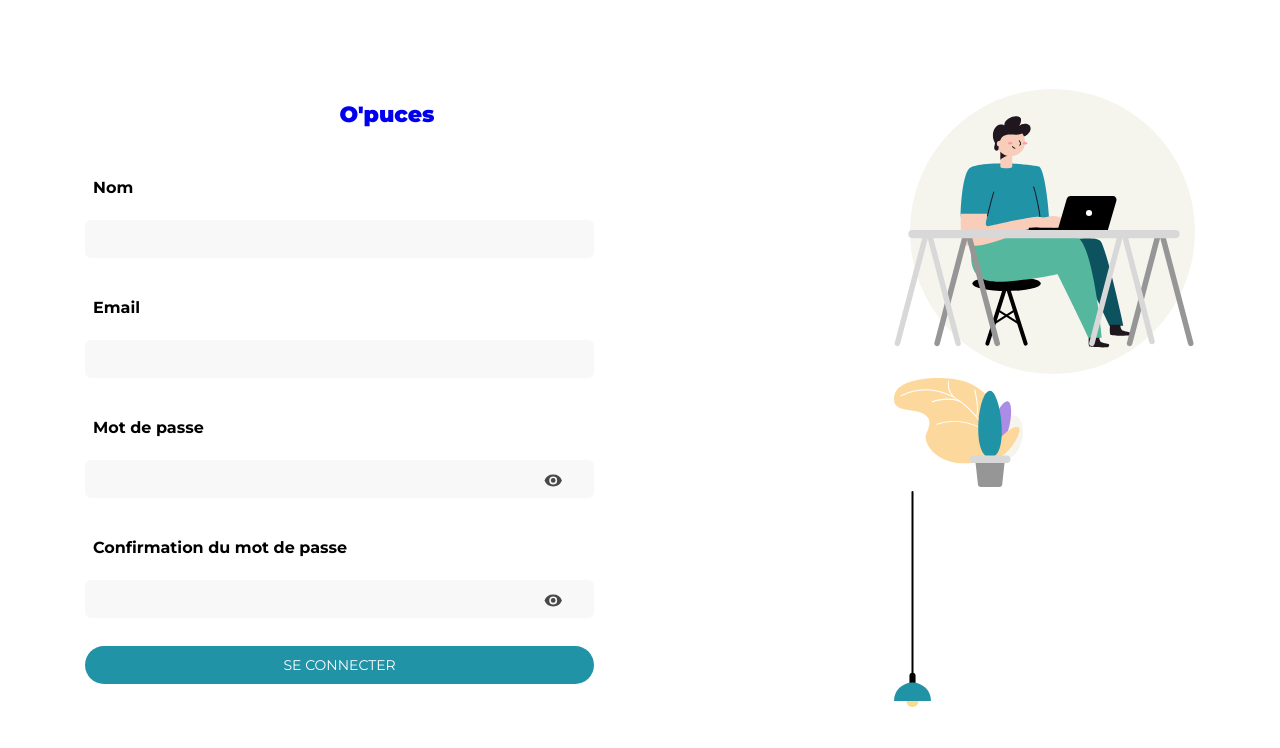
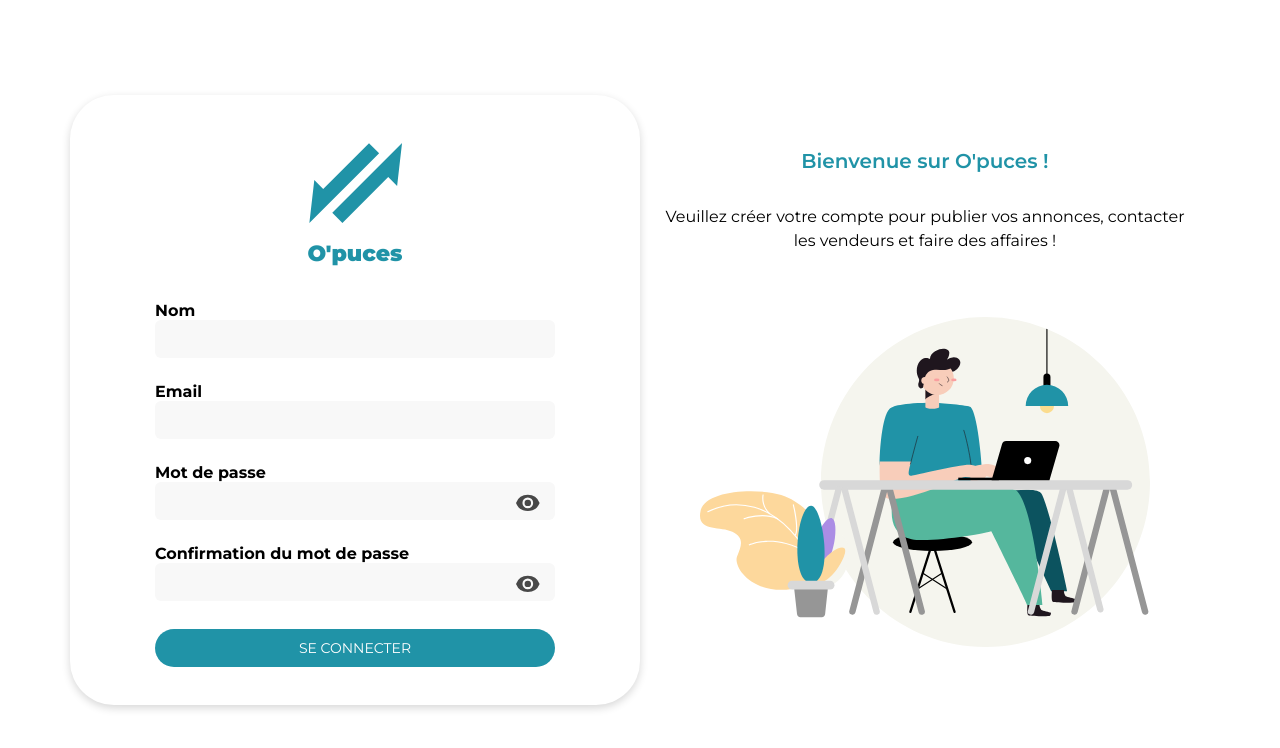
Before and after one commit to Gaetan-CRISTINA/Projet-OPuces-Front, a Vue app in the folder opuces/: page /create-user in a window 1280 px wide. Shown: the top 748 px of the page. Built offline with nearby package versions, Linux system fonts and the light colour scheme; no server answers.

Commit message:
page create user OK

```diff
--- a/opuces/src/components/atoms/PictoEye.vue
+++ b/opuces/src/components/atoms/PictoEye.vue
@@ -1,7 +1,9 @@
 <template>
-  <div>
+  <div
+  v-on:click="showHideText"
+  >
 
-      <svg style="fill: #484848;" width="23.613" height="21.797" slot="" xmlns="http://www.w3.org/2000/svg" viewBox="0 0 17.431 11.885"><path class="a" d="M10.215,6.75A9.371,9.371,0,0,0,1.5,12.692a9.363,9.363,0,0,0,17.431,0A9.371,9.371,0,0,0,10.215,6.75Zm0,9.9a3.962,3.962,0,1,1,3.962-3.962A3.963,3.963,0,0,1,10.215,16.654Zm0-6.339a2.377,2.377,0,1,0,2.377,2.377A2.374,2.374,0,0,0,10.215,10.315Z" transform="translate(-1.5 -6.75)"/></svg>
+      <svg class="picto-eye" style="fill: #484848;" width="23.613" height="21.797" slot="" xmlns="http://www.w3.org/2000/svg" viewBox="0 0 17.431 11.885"><path class="a" d="M10.215,6.75A9.371,9.371,0,0,0,1.5,12.692a9.363,9.363,0,0,0,17.431,0A9.371,9.371,0,0,0,10.215,6.75Zm0,9.9a3.962,3.962,0,1,1,3.962-3.962A3.963,3.963,0,0,1,10.215,16.654Zm0-6.339a2.377,2.377,0,1,0,2.377,2.377A2.374,2.374,0,0,0,10.215,10.315Z" transform="translate(-1.5 -6.75)"/></svg>
 
 
   </div>
@@ -10,12 +12,17 @@
 <script>
 export default {
   name: 'PictoEye',
+  methods: {
+    showHideText: function(evt){
+          evt.preventDefault();
+          this.$emit('displayHidePassword', evt);
+      }
+  },
 }
 </script>
 
 <style scoped lang="scss">
 svg:hover {
-  transition: all .3s;
-  fill: #2093A7;
+  cursor:pointer;
 }
 </style>
--- a/opuces/src/components/organisms/CardsList.vue
+++ b/opuces/src/components/organisms/CardsList.vue
@@ -7,7 +7,6 @@
 
             <Card :classifiedProps="classified" />
         </span>
-
     </div>
 </template>
 
--- a/opuces/src/components/organisms/PageRegister.vue
+++ b/opuces/src/components/organisms/PageRegister.vue
@@ -1,54 +1,51 @@
 <template>
   <div class="main-container">
-    <div class="connexion">
+    <!-- <div class="connexion"> -->
       <div class="left">
-
         <div>
-          <router-link
-            :to="{name: 'Home'}"
-            >
-              <Logo />
+          <router-link :to="{ name: 'Home' }">
+            <div class="home-link">
+              <Logo class="logo" />
               <h1>O'puces</h1>
+            </div>
           </router-link>
         </div>
 
-
         <form @submit="handleSubmit">
           <h6>Nom</h6>
-        <input v-model="username" type="text" name="username" class="username" />
-          <div
-            class="error"
-            v-if="usernameEmpty"
-          >
+          <input
+            v-model="username"
+            type="text"
+            name="username"
+            class="username"
+          />
+          <div class="error" v-if="usernameEmpty">
             Vous devez saisir un nom d'utilisateur
           </div>
 
           <h6>Email</h6>
           <input v-model="email" type="email" name="email" class="email" />
-          <div
-            class="error"
-            v-if="emailEmpty"
-            >
-            Vous devez saisir un email
-          </div>
+          <div class="error" v-if="emailEmpty">Vous devez saisir un email</div>
 
           <h6>Mot de passe</h6>
           <label class="eye-label">
-          <svg class="icon icon-eye">
+            <!-- <svg class="icon icon-eye">
               <use xlink:href="#icon-eye"></use>
-          </svg>
-          <input v-model="password" type="password" name="password" class="password" />
+            </svg> -->
+            <input
+              v-model="password"
+              type="password"
+              name="password"
+              class="password"
+            />
+            <PictoEye
+            v-on:displayHidePassword="displayHidePassword"
+            />
           </label>
-          <div
-            class="error"
-            v-if="passwordEmpty"
-          >
+          <div class="error" v-if="passwordEmpty">
             Vous devez saisir un password
           </div>
-          <div
-            class="error"
-            v-if="passwordTooShort"
-          >
+          <div class="error" v-if="passwordTooShort">
             Le mot de passe doit faire 8 caractères au minimum
           </div>
 
@@ -57,28 +54,29 @@
             <svg class="icon icon-eye">
               <use xlink:href="#icon-eye"></use>
             </svg>
-          <input v-model="passwordVerify" type="password" name="password" class="password" />
+            <input
+              v-model="passwordVerify"
+              type="password"
+              name="password"
+              class="password"
+            />
+            <PictoEye
+            v-on:displayHidePassword="displayHidePassword"
+            />
           </label>
-        <div
-            class="error"
-            v-if="passwordVerifyEmpty"
-        >
+          <div class="error" v-if="passwordVerifyEmpty">
             Vous devez confirmer le mot de passe
           </div>
 
-        <div
-            class="error"
-            v-if="passwordConfirm"
-        >
+          <div class="error" v-if="passwordConfirm">
             Les mots de passe ne correspondent pas.
           </div>
 
           <button href="#" class="--button connect">SE CONNECTER</button>
         </form>
-
       </div>
 
-      <svg class="spritesheet">
+      <!-- <svg class="spritesheet">
         <symbol id="icon-eye" viewBox="0 0 32 32">
           <title>eye</title>
           <path
@@ -86,16 +84,20 @@
             d="M10.215,6.75A9.371,9.371,0,0,0,1.5,12.692a9.363,9.363,0,0,0,17.431,0A9.371,9.371,0,0,0,10.215,6.75Zm0,9.9a3.962,3.962,0,1,1,3.962-3.962A3.963,3.963,0,0,1,10.215,16.654Zm0-6.339a2.377,2.377,0,1,0,2.377,2.377A2.374,2.374,0,0,0,10.215,10.315Z"
           ></path>
         </symbol>
-      </svg>
+      </svg> -->
 
       <div class="right">
-        <div class="Desktop">
-          <div class="IllusDesk"><IllusDesk /></div>
-          <div class="IllusFLowers"><IllusFLowers /></div>
-          <div class="IllusLamp"><IllusLamp /></div>
+        <!-- <div class="Desktop"> -->
+          <h3>Bienvenue sur O'puces !</h3>
+          <p>Veuillez créer votre compte pour publier vos annonces, contacter les vendeurs et faire des affaires !</p>
+          <img
+            class="illus-computer"
+            src="../../assets/svg/illus-computer.svg"
+            alt=""
+          />
+        <!-- </div> -->
       </div>
-      </div>
-    </div>
+    <!-- </div> -->
   </div>
 </template>
 
@@ -103,9 +105,7 @@
 
 <script>
 import Logo from "../atoms/Logo";
-import IllusFLowers from "../atoms/IllusFLowers";
-import IllusDesk from "../atoms/IllusDesk";
-import IllusLamp from "../atoms/IllusLamp";
+import PictoEye from "../atoms/PictoEye";
 
 import userService from "../../services/userService.js";
 
@@ -113,64 +113,75 @@ export default {
   name: "PageRegister",
   components: {
     Logo,
-    IllusDesk,
-    IllusFLowers,
-    IllusLamp
+    PictoEye,
   },
-  data(){
+  data() {
     return {
-          username: '',
-          email: '',
-          password: '',
-          passwordVerify: '',
+      username: "",
+      email: "",
+      password: "",
+      passwordVerify: "",
       usernameEmpty: false,
       emailEmpty: false,
       passwordEmpty: false,
       passwordTooShort: false,
       passwordVerifyEmpty: false,
-          passwordConfirm: false
-
+      passwordConfirm: false,
     };
   },
   methods: {
-      async handleSubmit(event){
+    /**
+     *
+     * Méthode pour Afficher / Cacher le mot de passe au click sur PictoEye
+     */
+    displayHidePassword: function(evt){
+      evt.preventDefault();
+      let input = evt.currentTarget.closest('label').querySelector('input');
+      let attribut = input.getAttribute('type')
+        if(attribut == 'password'){
+          input.setAttribute('type', 'text');
+        } else {
+          input.setAttribute('type', 'password');
+        }
+      },
+
+    async handleSubmit(event) {
       event.preventDefault();
 
-          if(this.username == ""){
+      if (this.username == "") {
         this.usernameEmpty = true;
       }
 
-          if(this.email == ""){
+      if (this.email == "") {
         this.emailEmpty = true;
       }
 
-          if(this.password == ""){
+      if (this.password == "") {
         this.passwordEmpty = true;
       }
 
-          if(this.passwordVerify == ""){
+      if (this.passwordVerify == "") {
         this.passwordVerifyEmpty = true;
       }
 
-          if(this.password.length < 8){
+      if (this.password.length < 8) {
         this.passwordTooShort = true;
       }
 
-          if(this.password !== this.passwordVerify){
-              this.passwordConfirm= true;
+      if (this.password !== this.passwordVerify) {
+        this.passwordConfirm = true;
       }
 
       //si OK
-          if(
+      if (
         !this.usernameEmpty &&
         !this.emailEmpty &&
         !this.passwordEmpty &&
         !this.passwordVerifyEmpty &&
         !this.passwordTooShort &&
         !this.passwordConfirm
-          )
-          {
-              console.log('Appel de l\'API pour s\'inscrire');
+      ) {
+        console.log("Appel de l'API pour s'inscrire");
         let result = await userService.inscription(
           this.username,
           this.email,
@@ -179,36 +190,55 @@ export default {
         );
         // si tout s'est bien passé je redirige vers la page login
         console.log(result);
-              if(result){
-                  if(result.success == true){
-                      this.$router.push({name:'LoginForm'});
+        if (result) {
+          if (result.success == true) {
+            this.$router.push({ name: "LoginForm" });
             // renvoyer vers la home avec token
           }
         }
       }
-      }
-  }
+    },
+  },
 };
 </script>
+<style lang="scss">
+@import "../../assets/scss/main.scss";
+h1 {
+  color: $main-green;
+  transition: all 0.3s;
+}
+.logo #logo {
+  width: 95px;
+  margin-bottom: 1em;
+}
+.home-link:hover h1 {
+  color: $secondary-green;
+}
+.home-link:hover:hover .logo #logo {
+  fill: $secondary-green !important;
+}
+.picto-eye {
+  position: absolute;
+  right: 15px;
+  bottom: 7px;
+}
+</style>
 
 <style scoped lang="scss">
 @import "../../assets/scss/main.scss";
 
-.connexion {
-  width: 100%;
-  padding-right: 15px;
-  padding-left: 15px;
-  margin: auto;
-  border: 15px;
-}
-.main-container h6 {
-  align-self: flex-start;
-  margin: 8px;
-}
+// .connexion {
+//   width: 100%;
+//   padding-right: 15px;
+//   padding-left: 15px;
+//   margin: auto;
+//   border: 15px;
+// }
+
 .left div:first-child {
   position: relative;
   color: $main-green;
-  margin-top: 30px;
+  margin-top: 1em;
   display: flex;
   align-items: center;
   justify-content: center;
@@ -222,9 +252,7 @@ export default {
 }
 form {
   width: 100%;
-}
-.left h6 {
-  margin-top: 25px;
+  max-width: 400px;
 }
 h1 {
   position: absolute;
@@ -246,13 +274,18 @@ h1 {
   align-items: center;
   font-size: 14px;
   font-weight: 900px;
+  cursor: pointer;
+  transition: all .3s;
+}
+.--button:hover {
+  background-color: $secondary-green;
 }
 .--button svg {
   position: relative;
   top: 6.5px;
 }
 h6 {
-  padding: 15px 0 15px 0;
+  padding-top: 1.5em;
 }
 input {
   width: 100%;
@@ -289,9 +322,9 @@ input:focus {
   align-items: center;
   width: 100%;
 }
-.spritesheet {
-  display: none;
-}
+// .spritesheet {
+//   display: none;
+// }
 .icon {
   display: inline-block;
   width: 2em;
@@ -307,51 +340,47 @@ input:focus {
 }
 @media screen and (min-width: 768px) {
   .main-container {
-    width: 720px;
+    height: 100vh;
+    display: flex;
+    align-items: center;
+    justify-content: space-between;
+  }
+  .left {
+    width: 50%;
+  }
+  .right {
+    text-align: center;
+    width: 50%;
+    display: block;
+  }
+  .right h3 {
+    color: $main-green;
+  }
+  .right p {
+    width: 33em;
+    margin: 0 auto;
+    padding-top: 2em;
+    padding-bottom: 4em;
+  }
+  .illus-computer {
+    width: 400px;
   }
 }
 @media screen and (min-width: 992px) {
-  .main-container {
-    width: 960px;
+  .left {
+    border-radius: 44px;
+    -webkit-box-shadow: 0px 3px 9px 0px rgba(0, 0, 0, 0.16);
+  -moz-box-shadow: 0px 3px 9px 0px rgba(0, 0, 0, 0.16);
+  box-shadow: 0px 3px 9px 0px rgba(0, 0, 0, 0.16);
+  }
+  .illus-computer {
+    width: 450px;
   }
 }
 @media screen and (min-width: 1200px) {
-  .main-container {
-    width: 1140px;
-  }
-  .connexion {
-    display: flex;
-    align-items: center;
-    height: 100vh;
-  }
-  .right {
-    display: block;
-    margin: auto;
-  }
-  .Desktop {
-    position: relative;
-    margin-left: 300px;
-  }
-  .IllusDesk img {
-    position: absolute;
-    height: 417px;
-    width: 417px;
-    top: -140px;
-  }
-  .IllusFLowers img {
-    position: absolute;
-    top: 120px;
-    left: -55px;
-  }
-  .IllusLamp img {
-    position: absolute;
-    top: -290px;
-    left: 250px;
-  }
+
 }
 @media screen and (min-width: 1400px) {
-  .main-container {
-    width: 1320px;
-  }
+
 }
 </style>
--- a/opuces/src/services/classifiedsService.js
+++ b/opuces/src/services/classifiedsService.js
@@ -1,10 +1,10 @@
 import axios from "axios"
-
+import env from "@/env.js";
 
 const classifiedsService = {
 
-    opucesBaseURI: 'http://localhost/OPuces/public/wp-json/opuces/v1',
-    baseURI: 'http://localhost/OPuces/public/wp-json/wp/v2',
+    opucesBaseURI: env.opucesApi,
+    baseURI: env.wpApi,
 
     createClassified: async function(title, description, price, author, image){
         let response = await axios.post(
```
Also changed, not shown: opuces/src/components/organisms/FiltersDesktop.vue (+4 -4 lines), opuces/src/assets/svg/illus-computer.svg (added), 1 other file (tests, documents, lock files or other folders). Lines whose indentation alone changed are shown as unchanged.
